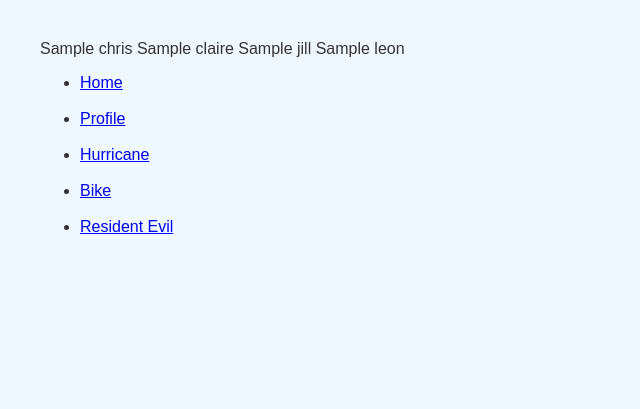
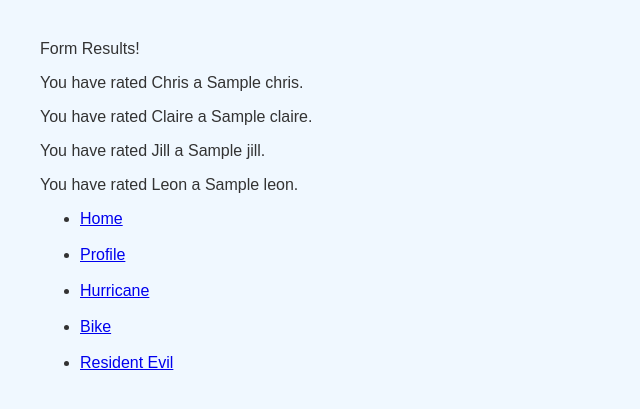
Before and after one commit to korivaj/CheckPointProject, a Flask app: template templates/tayandjSubmit.html in a window 1280 px wide. Shown: the top 409 px of the page, without its empty margins (0-640 px from the left). Run offline with Flask 3, Linux system fonts and the light colour scheme; the template is opened without the code that fills it: most values are stand-ins (such as "Sample title", 1, 10 or a date in 2020).

Commit message:
Still working on this to make it look better

```diff
--- a/templates/tayandjSubmit.html
+++ b/templates/tayandjSubmit.html
@@ -1,11 +1,13 @@
 {% extends "base.html" %}
 
 {%block content%}
-<p>
-{{Chris}}
-{{Claire}}
-{{Jill}}
-{{Leon}}
-</p>
+
+<p>Form Results!</p>
+
+<p>You have rated Chris a {{Chris}}.</p>
+<p>You have rated Claire a {{Claire}}.</p>
+<p>You have rated Jill a {{Jill}}.</p>
+<p>You have rated Leon a {{Leon}}.</p>
+
 
 {%endblock content%}
```
